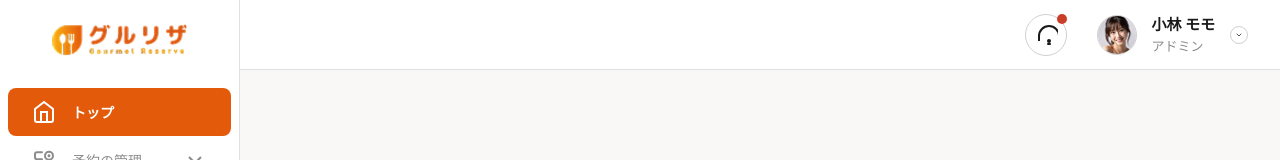
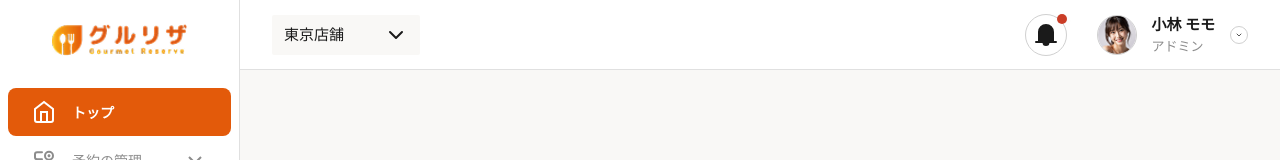
Before and after one commit to TagKrj/GourmetReserve, a React (Vite) app: page / in a window 1280 px wide. Shown: the top 160 px of the page. Built offline with nearby package versions, Linux system fonts and the light colour scheme.

Commit message:
feat: adjust layout spacing in App component and update Header styles

```diff
--- a/src/App.jsx
+++ b/src/App.jsx
@@ -10,7 +10,7 @@ function App() {
       <Sidebar />
 
       {/* Main Content */}
-      <div className="flex-1">
+      <div className="flex-1 ml-[240px]">
         <Header />
       </div>
 
--- a/src/layouts/Header.jsx
+++ b/src/layouts/Header.jsx
@@ -18,10 +18,10 @@ const Header = () => {
             {/* Left Menu - Store Selector */}
             <div className="relative">
                 <div
-                    className="bg-[#F9F8F6] rounded-[2px] px-3 py-2 flex items-center gap-2 cursor-pointer hover:bg-neutral-300 transition-colors"
+                    className="bg-[#F9F8F6] rounded-[2px] w-[148px] px-3 py-2 flex items-center gap-2 cursor-pointer hover:bg-neutral-300 transition-colors"
                     onClick={toggleStoreDropdown}
                 >
-                    <span className="text-[#1A1A1A] text-[15px] font-medium">東京店舗</span>
+                    <span className="text-[#1A1A1A] text-[15px] font-medium flex-1">東京店舗</span>
                     <svg
                         width="24"
                         height="24"
@@ -38,23 +38,6 @@ const Header = () => {
                         />
                     </svg>
                 </div>
-
-                {/* Store Dropdown Menu */}
-                {isStoreDropdownOpen && (
-                    <div className="absolute top-full left-0 mt-2 bg-white border border-[#D0D0D0] rounded-lg shadow-lg min-w-[160px] z-50">
-                        <div className="py-2">
-                            <button className="w-full px-4 py-2 text-left text-[#1A1A1A] hover:bg-neutral-200 transition-colors">
-                                東京店舗
-                            </button>
-                            <button className="w-full px-4 py-2 text-left text-[#1A1A1A] hover:bg-neutral-200 transition-colors">
-                                大阪店舗
-                            </button>
-                            <button className="w-full px-4 py-2 text-left text-[#1A1A1A] hover:bg-neutral-200 transition-colors">
-                                名古屋店舗
-                            </button>
-                        </div>
-                    </div>
-                )}
             </div>
 
             {/* Right Section */}
@@ -63,26 +46,12 @@ const Header = () => {
                 <div className="relative">
                     <button className="relative p-2 rounded-full border border-[#D0D0D0] hover:bg-neutral-200 transition-colors">
                         {/* Notification Icon */}
-                        <svg width="24" height="24" viewBox="0 0 24 24" fill="none">
-                            <path
-                                d="M5 18V13C5 7.477 9.477 3 15 3C20.523 3 25 7.477 25 13V18"
-                                stroke="#1A1A1A"
-                                strokeWidth="2"
-                                fill="none"
-                            />
-                            <path
-                                d="M14 21H16"
-                                stroke="#1A1A1A"
-                                strokeWidth="2"
-                                strokeLinecap="round"
-                            />
-                            <circle
-                                cx="15"
-                                cy="18"
-                                r="2"
-                                fill="#1A1A1A"
-                            />
+                        <svg width="24" height="24" viewBox="0 0 24 24" fill="none" xmlns="http://www.w3.org/2000/svg">
+                            <path d="M12 2C8.134 2 5 5.134 5 9V19H19V9C19 5.134 15.866 2 12 2Z" fill="#1A1A1A" />
+                            <path d="M5 19V9C5 5.134 8.134 2 12 2C15.866 2 19 5.134 19 9V19M2 19H22" stroke="#1A1A1A" stroke-width="2" stroke-linecap="round" stroke-linejoin="round" />
+                            <path d="M12 22C13.3807 22 14.5 20.8807 14.5 19.5V19H9.5V19.5C9.5 20.8807 10.6193 22 12 22Z" fill="#1A1A1A" stroke="#1A1A1A" stroke-width="2" stroke-linecap="round" stroke-linejoin="round" />
                         </svg>
+
                     </button>
 
                     {/* Notification Badge */}
@@ -130,6 +99,25 @@ const Header = () => {
                         </div>
                     </div>
 
+                    {/* Profile Dropdown Menu */}
+                    {/*
+             {isProfileDropdownOpen && (
+                        <div className="absolute top-full right-0 mt-2 bg-white border border-[#D0D0D0] rounded-lg shadow-lg min-w-[180px] z-50">
+                            <div className="py-2">
+                                <button className="w-full px-4 py-2 text-left text-[#1A1A1A] hover:bg-neutral-200 transition-colors">
+                                    プロフィール
+                                </button>
+                                <button className="w-full px-4 py-2 text-left text-[#1A1A1A] hover:bg-neutral-200 transition-colors">
+                                    設定
+                                </button>
+                                <hr className="my-2 border-[#D0D0D0]" />
+                                <button className="w-full px-4 py-2 text-left text-[#1A1A1A] hover:bg-neutral-200 transition-colors">
+                                    ログアウト
+                                </button>
+                            </div>
+                        </div>
+                    )}
+                    */}
                 </div>
             </div>
         </header>
```
Also changed, not shown: src/assets/icon/noti.svg (added).
